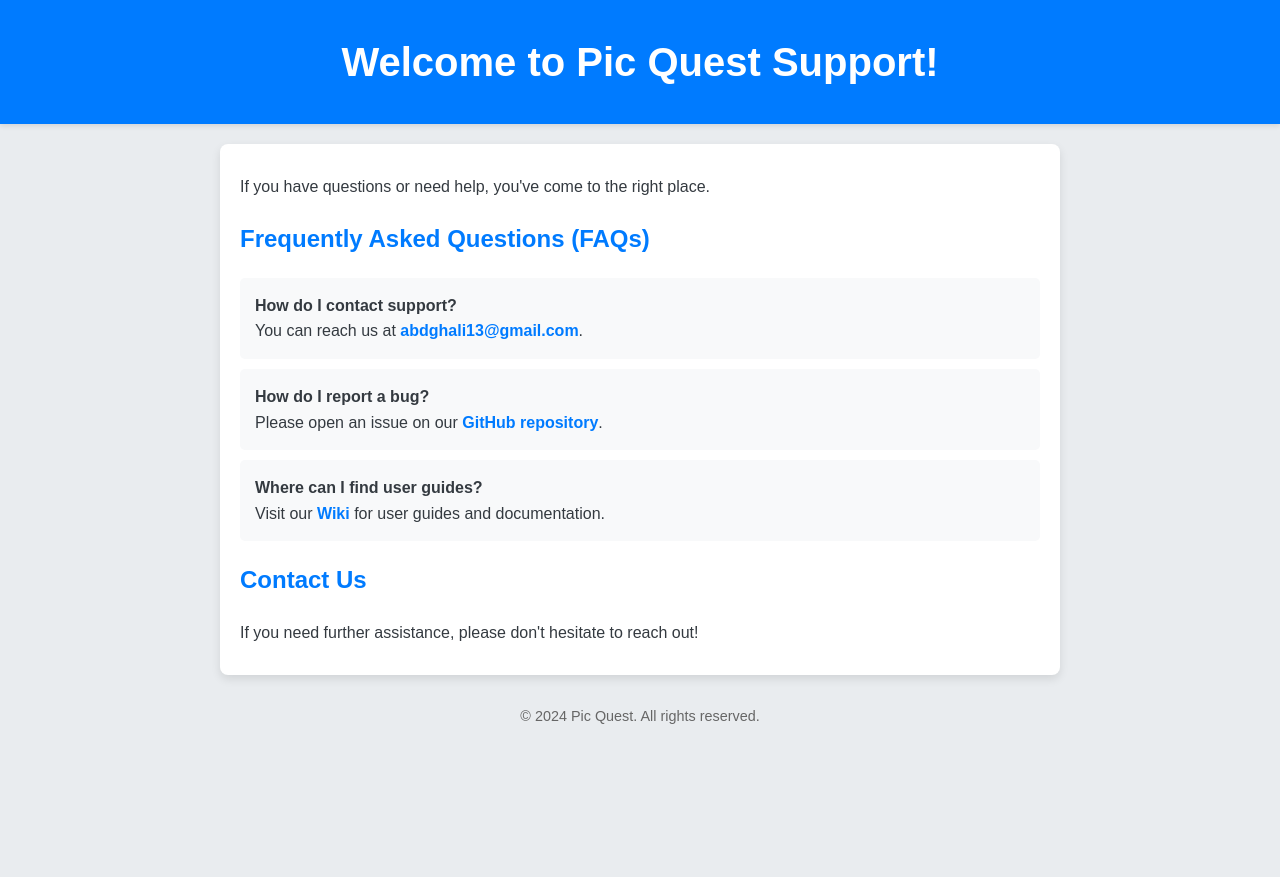
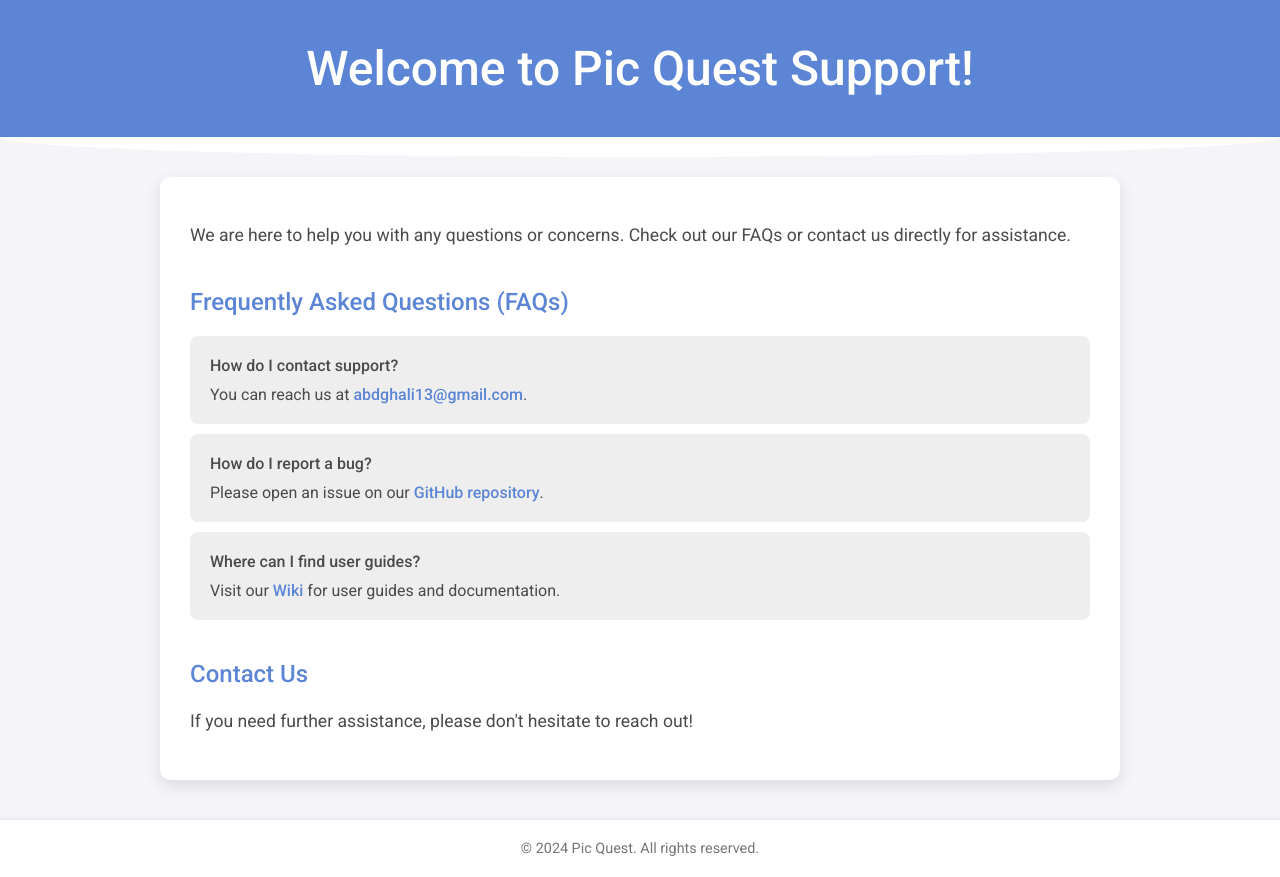
Before and after one commit to Abdghali13/abdghali_upport, a plain HTML site: page index.html in a window 1280 px wide. Before the commit the page ends 800 px from the top, so only its background shows below. Drawn offline with Linux system fonts and the light colour scheme.

Commit message:
Update index.html

```diff
--- a/index.html
+++ b/index.html
@@ -4,70 +4,92 @@
     <meta charset="UTF-8">
     <meta name="viewport" content="width=device-width, initial-scale=1.0">
     <title>Pic Quest Support</title>
+    <link href="https://fonts.googleapis.com/css2?family=Roboto:wght@400;500;700&display=swap" rel="stylesheet">
     <style>
         body {
-            font-family: 'Arial', sans-serif;
+            font-family: 'Roboto', sans-serif;
             margin: 0;
             padding: 0;
-            background-color: #e9ecef; /* Light background for contrast */
-            color: #343a40; /* Dark text for readability */
-            line-height: 1.6;
+            background-color: #f4f4f9;
+            color: #4a4a4a;
         }
         header {
-            background-color: #007BFF; /* Blue background */
-            color: #ffffff; /* White text */
-            padding: 30px 0;
+            background-color: #5c85d6;
+            color: #ffffff;
+            padding: 40px 0;
             text-align: center;
-            box-shadow: 0 2px 5px rgba(0, 0, 0, 0.1); /* Subtle shadow */
+            position: relative;
+        }
+        header::after {
+            content: '';
+            position: absolute;
+            left: 0;
+            bottom: -20px;
+            width: 100%;
+            height: 20px;
+            background-color: #ffffff;
+            clip-path: ellipse(50% 100% at 50% 0);
         }
         h1 {
             margin: 0;
-            font-size: 2.5rem;
+            font-size: 3rem;
+            font-weight: 500;
         }
         h2 {
-            color: #007BFF; /* Consistent heading color */
-            margin-top: 20px;
+            color: #5c85d6;
+            margin: 40px 0 20px;
+            font-weight: 500;
         }
         .container {
-            max-width: 800px;
-            margin: 20px auto;
-            padding: 20px;
-            background-color: #ffffff; /* White container */
-            box-shadow: 0 4px 10px rgba(0, 0, 0, 0.1); /* Enhanced shadow for depth */
-            border-radius: 8px; /* Rounded corners */
+            max-width: 900px;
+            margin: 40px auto;
+            padding: 30px;
+            background-color: #ffffff;
+            box-shadow: 0 6px 16px rgba(0, 0, 0, 0.1);
+            border-radius: 10px;
         }
         p {
-            margin: 10px 0;
-            font-size: 1rem; /* Font size for readability */
+            font-size: 1.1rem;
+            line-height: 1.5;
+            margin: 15px 0;
         }
         ul {
-            list-style: none; /* Remove bullets */
+            list-style: none;
             padding: 0;
         }
         li {
-            background-color: #f8f9fa; /* Light gray background for list items */
+            background-color: #eeeeee;
             margin: 10px 0;
-            padding: 15px;
-            border-radius: 5px; /* Rounded corners */
-            transition: background-color 0.3s; /* Smooth background change */
+            padding: 20px;
+            border-radius: 8px;
+            transition: background-color 0.3s, box-shadow 0.3s;
         }
         li:hover {
-            background-color: #e2e6ea; /* Darker gray on hover */
+            background-color: #d8e2f1;
+            box-shadow: 0 2px 8px rgba(0, 0, 0, 0.1);
+        }
+        strong {
+            display: block;
+            margin-bottom: 10px;
+            font-weight: 500;
         }
         a {
-            color: #007BFF; /* Link color */
-            text-decoration: none; /* Remove underline */
-            font-weight: bold; /* Bold links */
+            color: #5c85d6;
+            text-decoration: none;
+            font-weight: 500;
+            transition: color 0.3s;
         }
         a:hover {
-            text-decoration: underline; /* Underline on hover */
+            color: #2d5f9a;
         }
         footer {
-            margin-top: 20px;
+            margin-top: 40px;
             text-align: center;
             font-size: 0.9rem;
-            color: #666; /* Gray text for footer */
-            padding: 10px 0;
+            color: #757575;
+            padding: 20px 0;
+            background-color: #ffffff;
+            box-shadow: 0 -2px 5px rgba(0, 0, 0, 0.05);
         }
     </style>
 </head>
@@ -76,19 +98,19 @@
         <h1>Welcome to Pic Quest Support!</h1>
     </header>
     <div class="container">
-        <p>If you have questions or need help, you've come to the right place.</p>
+        <p>We are here to help you with any questions or concerns. Check out our FAQs or contact us directly for assistance.</p>
         <h2>Frequently Asked Questions (FAQs)</h2>
         <ul>
             <li>
-                <strong>How do I contact support?</strong><br>
+                <strong>How do I contact support?</strong>
                 You can reach us at <a href="mailto:abdghali13@gmail.com">abdghali13@gmail.com</a>.
             </li>
             <li>
-                <strong>How do I report a bug?</strong><br>
+                <strong>How do I report a bug?</strong>
                 Please open an issue on our <a href="https://github.com/Abdghali13/pic_quest/issues">GitHub repository</a>.
             </li>
             <li>
-                <strong>Where can I find user guides?</strong><br>
+                <strong>Where can I find user guides?</strong>
                 Visit our <a href="https://github.com/Abdghali13/pic_quest/wiki">Wiki</a> for user guides and documentation.
             </li>
         </ul>
```
